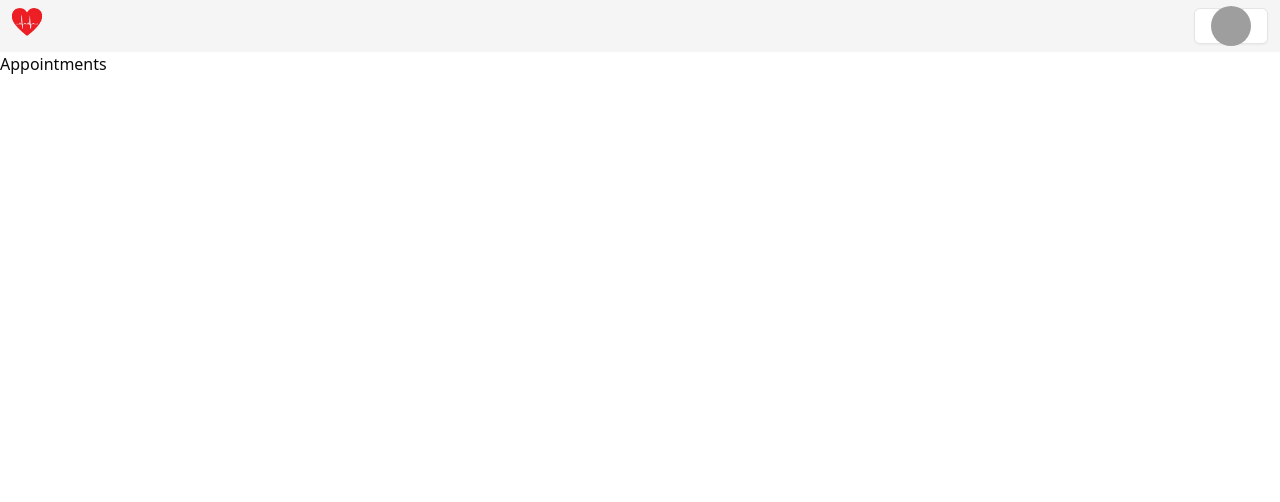
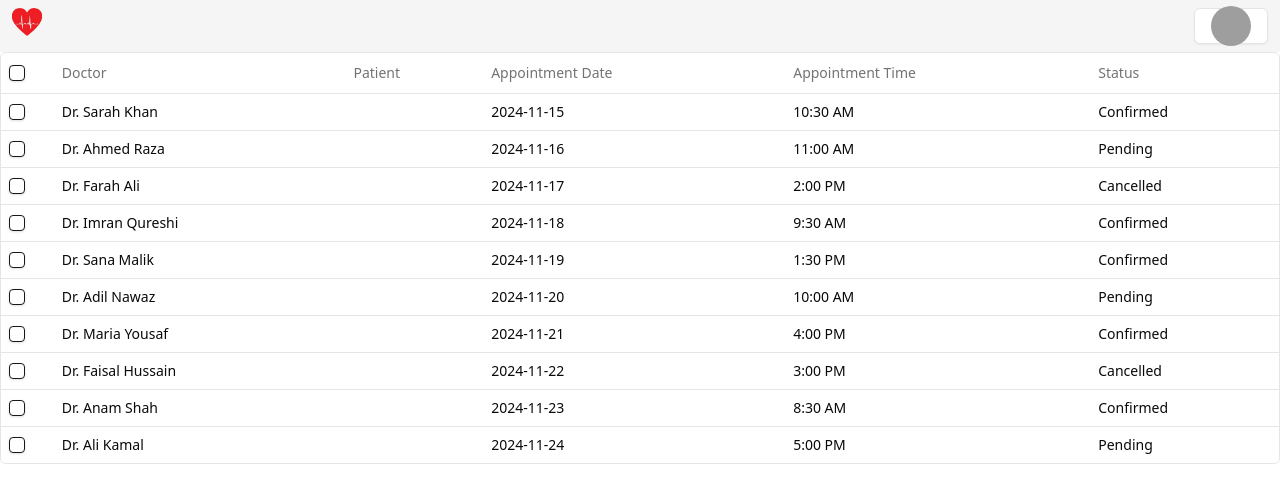
Before and after one commit to Siddique-Ahmed/doctor_Appointment_system, a Next.js app: page /appointments in a window 1280 px wide. Shown: the top 502 px of the page. Built offline with nearby package versions, Linux system fonts and the light colour scheme; grey boxes are pictures that could not be loaded.

Commit message:
doing work after break

```diff
--- a/app/appointments/page.js
+++ b/app/appointments/page.js
@@ -1,7 +1,11 @@
+import { columns } from "@/components/appointmentTable/DataColumns";
+import { AppointmentTable } from "@/components/appointmentTable/DataTable";
+import { appointments } from "@/lib/doctorData";
+
 export default function Appointments() {
   return (
     <div className="container mx-auto">
-      <h1>Appointments</h1>
+      <AppointmentTable columns={columns} data={appointments}/>
     </div>
-  )
+  );
 }
--- /dev/null
+++ b/components/appointmentTable/DataColumns.js
@@ -0,0 +1,47 @@
+"use client";
+import { Checkbox } from "@/components/ui/checkbox";
+
+export const columns = [
+  {
+    id: "select",
+    header: ({ table }) => (
+      <Checkbox
+        checked={
+          table.getIsAllPageRowsSelected() ||
+          (table.getIsSomePageRowsSelected() && "indeterminate")
+        }
+        onCheckedChange={(value) => table.toggleAllPageRowsSelected(!!value)}
+        aria-label="Select all"
+      />
+    ),
+    cell: ({ row }) => (
+      <Checkbox
+        checked={row.getIsSelected()}
+        onCheckedChange={(value) => row.toggleSelected(!!value)}
+        aria-label="Select row"
+      />
+    ),
+    enableSorting: false,
+    enableHiding: false,
+  },
+  {
+    accessorKey: "doctor.name",
+    header: "Doctor",
+  },
+  {
+    accessorKey: "user.namef",
+    header: "Patient",
+  },
+  {
+    accessorKey: "appointmentDate",
+    header: "Appointment Date",
+  },
+  {
+    accessorKey: "appointmentTime",
+    header: "Appointment Time",
+  },
+  {
+    accessorKey: "status",
+    header: "Status",
+  },
+];
--- /dev/null
+++ b/components/appointmentTable/DataTable.js
@@ -0,0 +1,75 @@
+"use client"
+
+import {
+  ColumnDef,
+  flexRender,
+  getCoreRowModel,
+  useReactTable,
+} from "@tanstack/react-table"
+
+import {
+  Table,
+  TableBody,
+  TableCell,
+  TableHead,
+  TableHeader,
+  TableRow,
+} from "@/components/ui/table"
+
+export function AppointmentTable({
+  columns,
+  data,
+}) {
+  const table = useReactTable({
+    data,
+    columns,
+    getCoreRowModel: getCoreRowModel(),
+  })
+
+  return (
+    <div className="rounded-md border">
+      <Table>
+        <TableHeader>
+          {table.getHeaderGroups().map((headerGroup) => (
+            <TableRow key={headerGroup.id}>
+              {headerGroup.headers.map((header) => {
+                return (
+                  <TableHead key={header.id}>
+                    {header.isPlaceholder
+                      ? null
+                      : flexRender(
+                          header.column.columnDef.header,
+                          header.getContext()
+                        )}
+                  </TableHead>
+                )
+              })}
+            </TableRow>
+          ))}
+        </TableHeader>
+        <TableBody>
+          {table.getRowModel().rows?.length ? (
+            table.getRowModel().rows.map((row) => (
+              <TableRow
+                key={row.id}
+                data-state={row.getIsSelected() && "selected"}
+              >
+                {row.getVisibleCells().map((cell) => (
+                  <TableCell key={cell.id}>
+                    {flexRender(cell.column.columnDef.cell, cell.getContext())}
+                  </TableCell>
+                ))}
+              </TableRow>
+            ))
+          ) : (
+            <TableRow>
+              <TableCell colSpan={columns.length} className="h-24 text-center">
+                No results.
+              </TableCell>
+            </TableRow>
+          )}
+        </TableBody>
+      </Table>
+    </div>
+  )
+}
--- /dev/null
+++ b/components/ui/checkbox.jsx
@@ -0,0 +1,24 @@
+"use client"
+
+import * as React from "react"
+import * as CheckboxPrimitive from "@radix-ui/react-checkbox"
+import { Check } from "lucide-react"
+
+import { cn } from "@/lib/utils"
+
+const Checkbox = React.forwardRef(({ className, ...props }, ref) => (
+  <CheckboxPrimitive.Root
+    ref={ref}
+    className={cn(
+      "peer h-4 w-4 shrink-0 rounded-sm border border-primary shadow focus-visible:outline-none focus-visible:ring-1 focus-visible:ring-ring disabled:cursor-not-allowed disabled:opacity-50 data-[state=checked]:bg-primary data-[state=checked]:text-primary-foreground",
+      className
+    )}
+    {...props}>
+    <CheckboxPrimitive.Indicator className={cn("flex items-center justify-center text-current")}>
+      <Check className="h-4 w-4" />
+    </CheckboxPrimitive.Indicator>
+  </CheckboxPrimitive.Root>
+))
+Checkbox.displayName = CheckboxPrimitive.Root.displayName
+
+export { Checkbox }
--- a/package.json
+++ b/package.json
@@ -10,9 +10,11 @@
   },
   "dependencies": {
     "@radix-ui/react-avatar": "^1.1.1",
+    "@radix-ui/react-checkbox": "^1.1.2",
     "@radix-ui/react-menubar": "^1.1.2",
     "@radix-ui/react-select": "^2.1.2",
     "@radix-ui/react-slot": "^1.1.0",
+    "@tanstack/react-table": "^8.20.5",
     "class-variance-authority": "^0.7.0",
     "clsx": "^2.1.1",
     "lucide-react": "^0.454.0",
```
Also changed, not shown: 1 other file (tests, documents, lock files or other folders).
